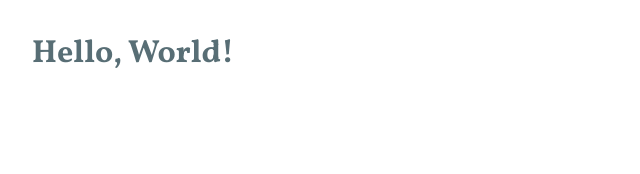
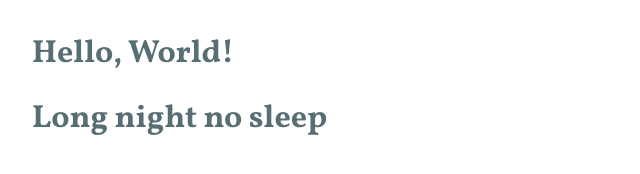
Before and after one commit to HilalBodon/Hilal-RayanAssignment, a plain HTML site: page index.html in a window 1280 px wide. Shown: the whole page, without its empty margins (0-640 px from the left). Drawn offline with Linux system fonts and the light colour scheme.

Commit message:
Added to index.html

```diff
--- a/index.html
+++ b/index.html
@@ -12,5 +12,6 @@
   </head>
   <body>
     <h1>Hello, World!</h1>
+    <h1>Long night no sleep</h1>
   </body>
 </html>
```
